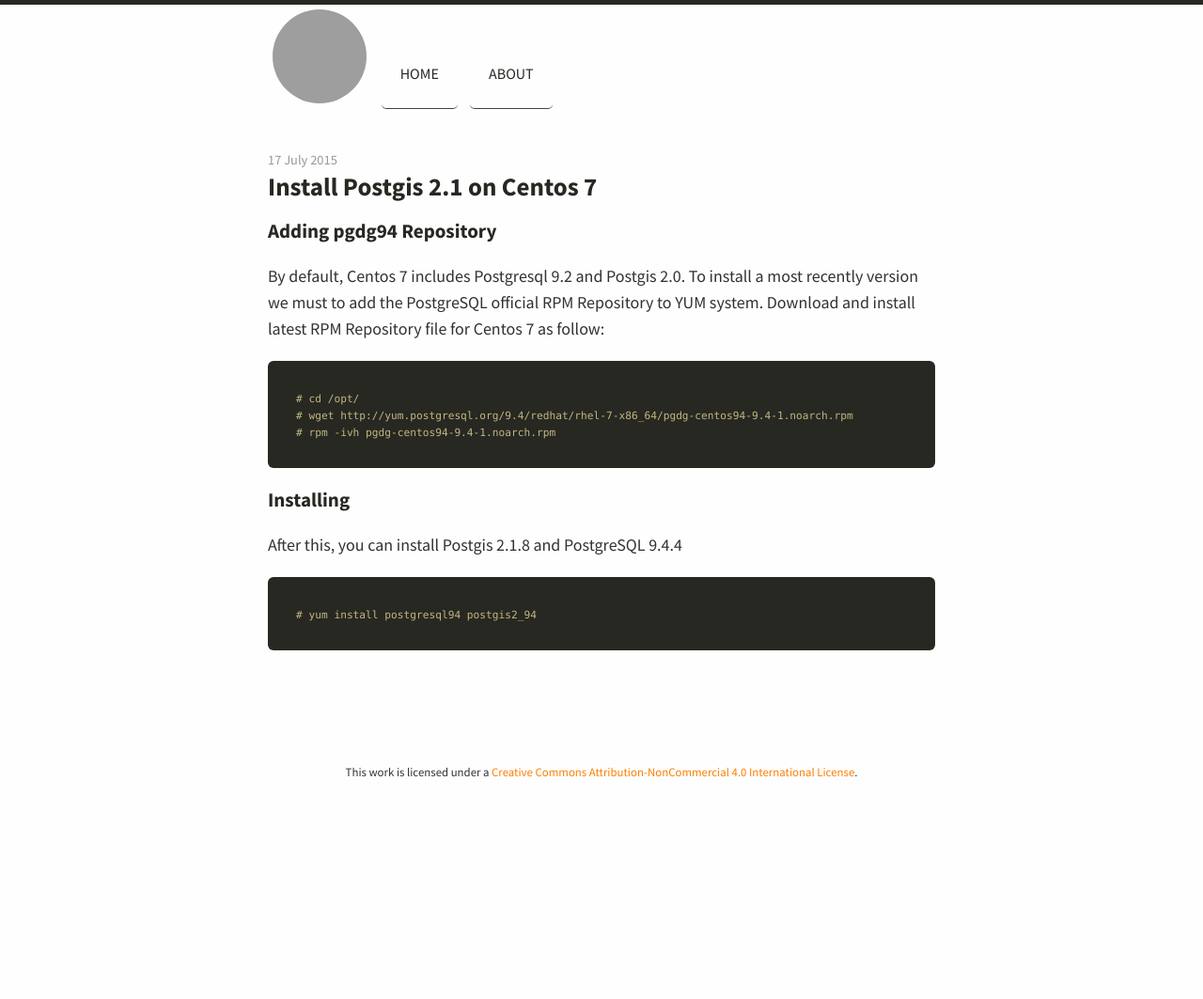
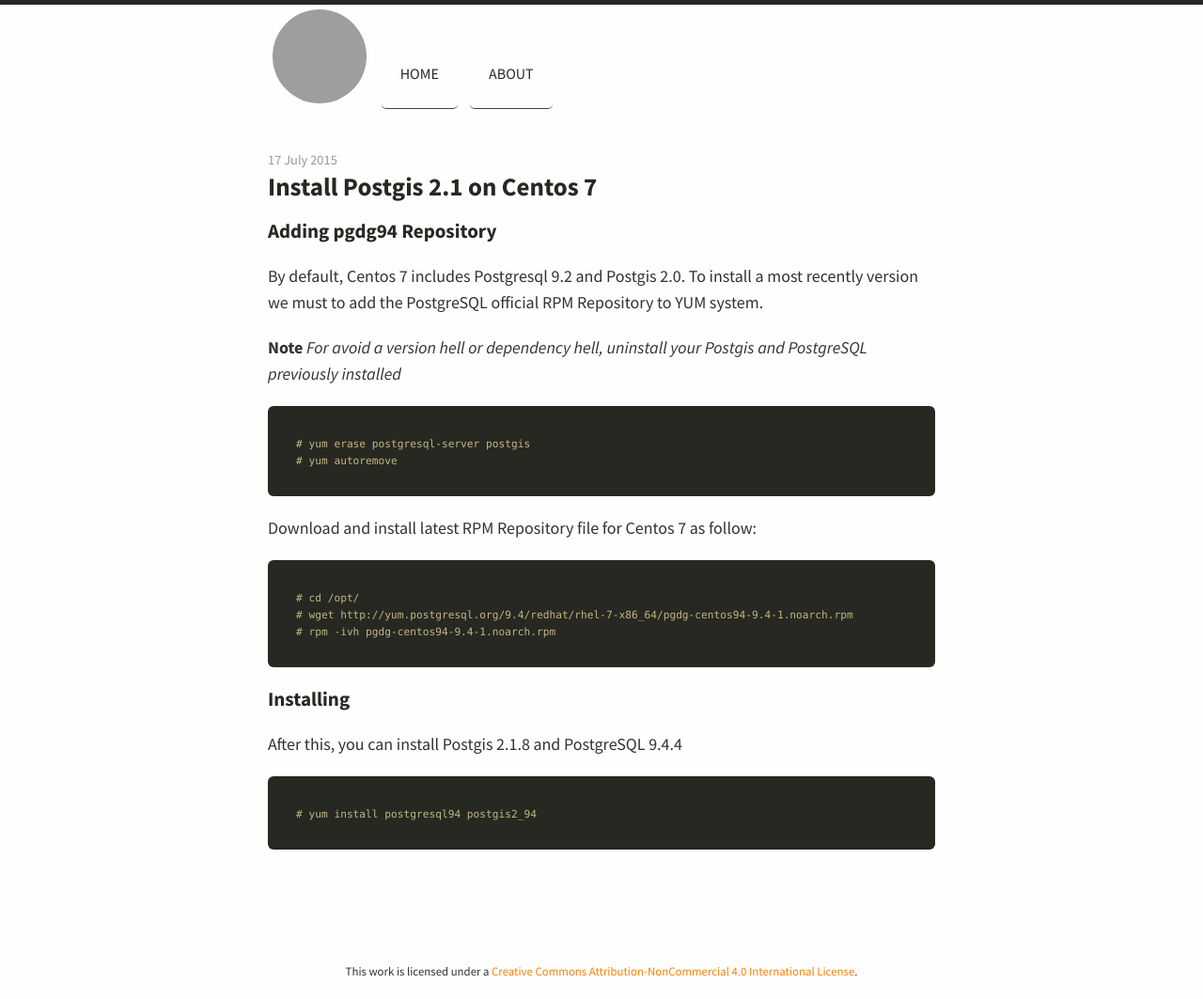
Before and after one commit to danielef/danielef.github.io, a Jekyll site: the page built from _posts/2015-07-17-install-postgis-on-centos7.md, in a window 1280 px wide. Shown: the whole page at 94% size. Built offline with Jekyll 4.4.1, drawn with Linux system fonts in a browser that asks for light colours; nearby versions of some CDN libraries; Markdown is read by kramdown in place of the engine named in the settings; before the commit the page ends 900 px from its top, so only the background shows below that; grey boxes are pictures that could not be loaded.

Commit message:
Adding Notes in Install Postgis

```diff
--- a/_posts/2015-07-17-install-postgis-on-centos7.md
+++ b/_posts/2015-07-17-install-postgis-on-centos7.md
@@ -5,7 +5,16 @@ title: Install Postgis 2.1 on Centos 7
 
 ### Adding pgdg94 Repository
 
-By default, Centos 7 includes Postgresql 9.2 and Postgis 2.0. To install a most recently version we must to add the PostgreSQL official RPM Repository to YUM system. Download and install latest RPM Repository file for Centos 7 as follow:
+By default, Centos 7 includes Postgresql 9.2 and Postgis 2.0. To install a most recently version we must to add the PostgreSQL official RPM Repository to YUM system.
+
+**Note** *For avoid a version hell or dependency hell, uninstall your Postgis and PostgreSQL previously installed*
+
+{% highlight bash %}
+# yum erase postgresql-server postgis
+# yum autoremove
+{% endhighlight %}
+
+Download and install latest RPM Repository file for Centos 7 as follow:
 
 {% highlight bash %}
 # cd /opt/
```
